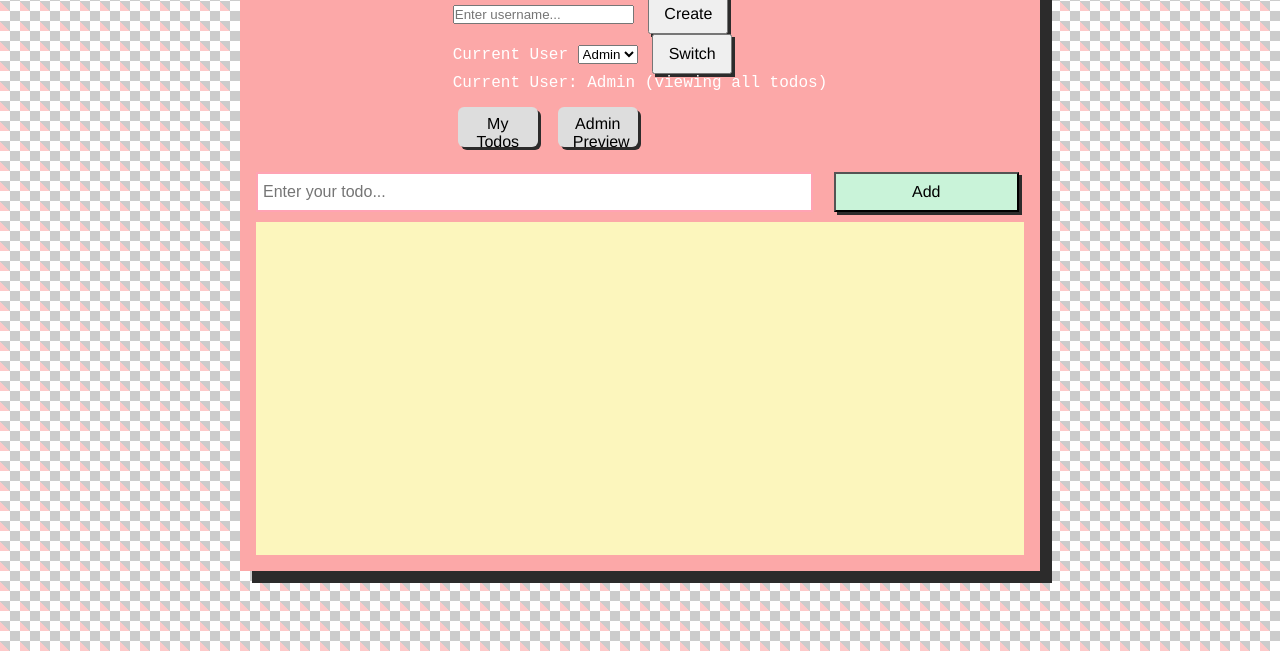
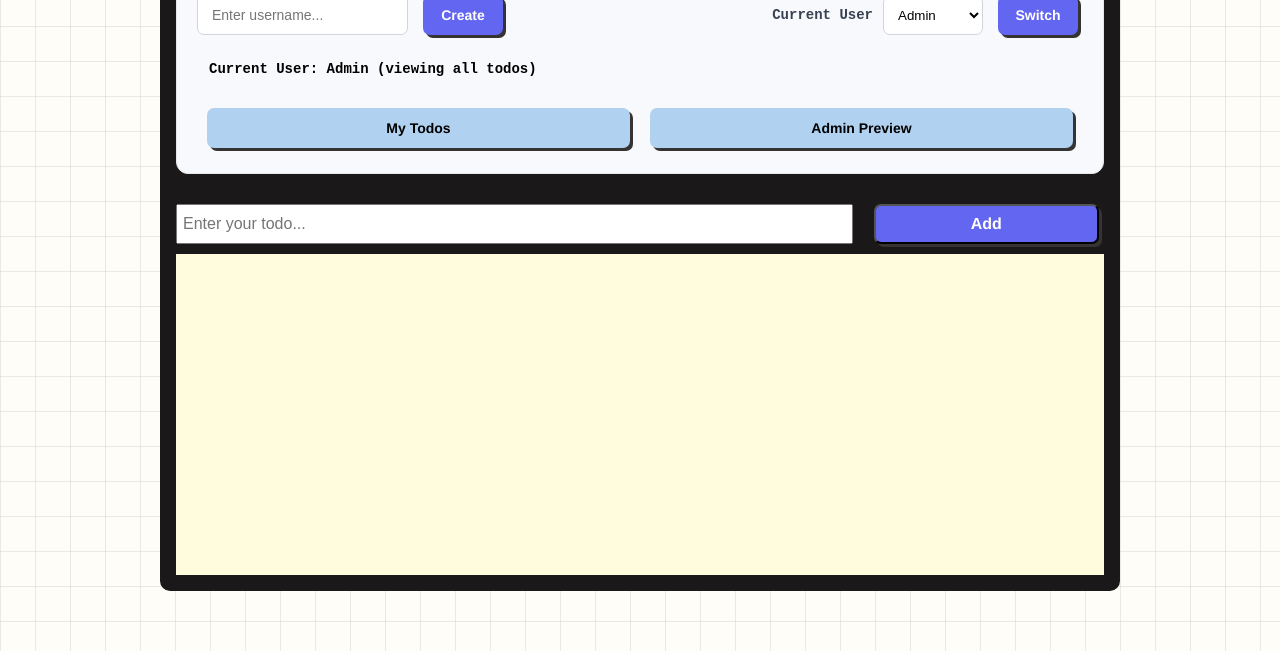
Before and after one commit to NausheenFaiyaz/To-do-App, a plain HTML site: page index.html in a window 1280 px wide. Shown: the part 149-800 px from the top of the page. Drawn offline with Linux system fonts and the light colour scheme.

Commit message:
Enhance styling for user panel and todo components: update background colors, improve button styles, and refine layout for better user experience

```diff
--- a/style.css
+++ b/style.css
@@ -4,43 +4,138 @@
   box-sizing: border-box;
   text-decoration: none;
 }
+
 body {
   display: flex;
   align-items: center;
   justify-content: center;
   width: 100%;
   height: 100vh;
+  background-color: #fffdf7;
+  background-image:
+    linear-gradient(rgba(0, 0, 0, 0.08) 1.5px, transparent 1.5px),
+    linear-gradient(90deg, rgba(0, 0, 0, 0.08) 1.5px, transparent 1.5px);
+  background-size: 35px 35px;
+  color: #fcf8f8;
+}
+
+.user-panel {
+  width: 100%;
+  padding: 20px;
+  margin-bottom: 20px;
+  background-color: #f8f9fc;
+  border: 1px solid #e5e7eb;
+  border-radius: 12px;
+  display: flex;
+  flex-direction: column;
+  gap: 16px;
+}
+
+.user-wrapper-pannel{
+  display: flex;
+  align-items: center;
+  justify-content: space-between;
+  gap: 10px;
+}
+
+.create-user {
+  display: flex;
+  gap: 10px;
+}
+
+.username-input {
+  flex: 1;
+  min-width: 0;
+  padding: 11px 14px;
+  border: 1px solid #d1d5db;
+  border-radius: 7px;
+  outline: none;
+  font-size: 14px;
+  transition: 0.3s;
+}
+
+.username-input:focus {
+  border-color: #6366f1;
+  box-shadow: 0 0 0 3px rgba(99, 102, 241, 0.12);
+}
+
+.switch-user {
+  display: flex;
+  align-items: center;
+  gap: 10px;
+  flex-wrap: wrap;
+}
+
+.switch-user label {
+  font-size: 14px;
+  font-weight: 600;
+  color: #374151;
+}
+
+.switch-user select {
+  flex: 1;
+  min-width: 100px;
+  padding: 10px;
+  border: 1px solid #d1d5db;
+  border-radius: 7px;
   background-color: white;
-  background-image:
-    linear-gradient(45deg, #fdc9c9 25%, transparent 25%),
-    linear-gradient(-45deg, #ccc 25%, transparent 25%),
-    linear-gradient(45deg, transparent 75%, #ccc 75%),
-    linear-gradient(-45deg, transparent 75%, #ccc 75%);
-  background-size: 20px 20px;
-  background-position:
-    0 0,
-    0 10px,
-    10px -10px,
-    -10px 0px;
-  color: #fff;
+  outline: none;
+  cursor: pointer;
+}
+
+.create-user-btn,
+.switch-user-btn {
+  padding: 10px 17px;
+  border: none;
+  border-radius: 7px;
+  background-color: #6366f1;
+  color: white;
+  font-size: 14px;
+  font-weight: 600;
+  cursor: pointer;
+  transition: 0.3s;
+}
+
+.create-user-btn:hover,
+.switch-user-btn:hover {
+  background-color: #4f46e5;
+  transform: translateY(-1px);
+}
+
+.current-user {
+  margin: 0;
+  padding: 10px 12px;
+  color: #000000;
+  font-size: 14px;
+  font-weight: 600;
 }
 
 .admin-view-toggle {
   display: flex;
   gap: 10px;
-  margin: 15px 0;
+  padding: 5px;
+  border-radius: 9px;
+}
+
+.admin-view-toggle[hidden] {
+  display: none !important;
 }
 
 .admin-view-toggle button {
-  padding: 8px 15px;
+  flex: 1;
+  padding: 11px;
   border: none;
-  border-radius: 6px;
+  border-radius: 7px;
+  background-color: rgb(176, 209, 239);
+  color: #000000;
+  font-size: 14px;
+  font-weight: 600;
   cursor: pointer;
-  background-color: #ddd;
+  transition: 0.3s;
 }
 
 .admin-view-toggle button:hover {
-  background-color: #bbb;
+  background-color: #e0f3bc;
 }
 
 .todo-container {
@@ -49,14 +144,15 @@ body {
   justify-content: center;
   flex-direction: column;
   gap: 10px;
-  background-color: #fca8a8;
+  background-color: #1a1818;
   padding: 1rem 1rem;
-  width: 50rem;
-  height: 80vh;
+  width: 60rem;
+  height: 85vh;
+  border-radius: 10px;
   font-family: "Courier New", Courier, monospace;
   transition: 0.2s ease;
-  box-shadow: 12px 12px 0 #2c2b2b;
 }
+
 .input-container {
   width: 100%;
   display: flex;
@@ -64,12 +160,12 @@ body {
   justify-content: space-evenly;
   gap: 1rem;
 }
+
 .input-container .todo-input {
   width: 75%;
   height: 2.5rem;
   font-size: 1rem;
   padding: 5px;
-  border: 2px solid rgb(255, 163, 179);
 }
 
 button {
@@ -77,14 +173,23 @@ button {
   width: 5rem;
   font-size: 1rem;
   margin: 0px 5px;
-  box-shadow: 3px 3px 0 #2c2b2b;
+  box-shadow: 3px 3px 0 #363333;
+  border-radius: 7px;
+  font-weight: 600;
+  cursor: pointer;
+  transition: 0.3s;
+  font-family: "Franklin Gothic Medium", "Arial Narrow", Arial, sans-serif;
+}
 
-  font-family: "Franklin Gothic Medium", "Arial Narrow", Arial, sans-serif;
+button:hover {
+  transform: translateY(-1px);
+  box-shadow: 4px 4px 0 #2c2b2b;
 }
 
 .input-container .addBtn {
   width: 25%;
-  background-color: #c9f3d9;
+  background-color: #6366f1;
+  color: white;
 }
 
 ul {
@@ -96,7 +201,7 @@ ul {
   flex-direction: column;
   gap: 10px;
   padding: 10px;
-  background-color: #fcf6bd;
+  background-color: #fffcdd;
   overflow: scroll;
   scrollbar-width: none;
   transition: 0.2s ease;
@@ -110,9 +215,8 @@ li {
   justify-content: space-between;
   padding: 5px 5px 5px 10px;
   gap: 10px;
-  background-color: #d6d1a0;
+  background-color: #e1f4fec9;
   transition: 0.2s ease-in-out;
-
 }
 
 li span,
@@ -129,20 +233,20 @@ li input {
 }
 
 li .done {
-  background-color: rgb(187, 255, 187);
+  background-color: #e0f3bc;
 }
 li .edit {
-  background-color: rgb(141, 198, 252);
+  background-color: rgb(176, 209, 239);
 }
 li .save {
-  background-color: rgb(233, 252, 141);
+  background-color: rgb(254, 254, 180);
 }
 
 li .delete {
-  background-color: rgb(248, 151, 151);
+  background-color: rgb(250, 155, 155);
 }
 
 .completed {
   text-decoration: line-through;
-  color: #f97777;
+  color: #e52727;
 }
```
